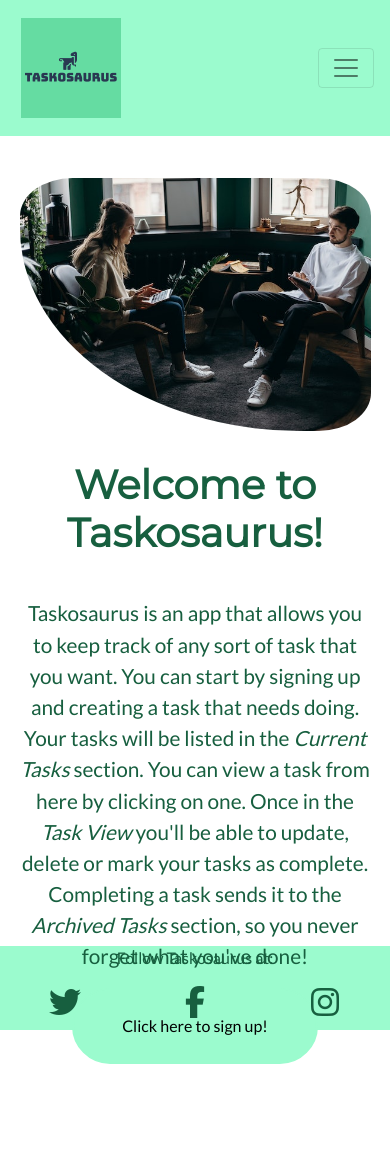
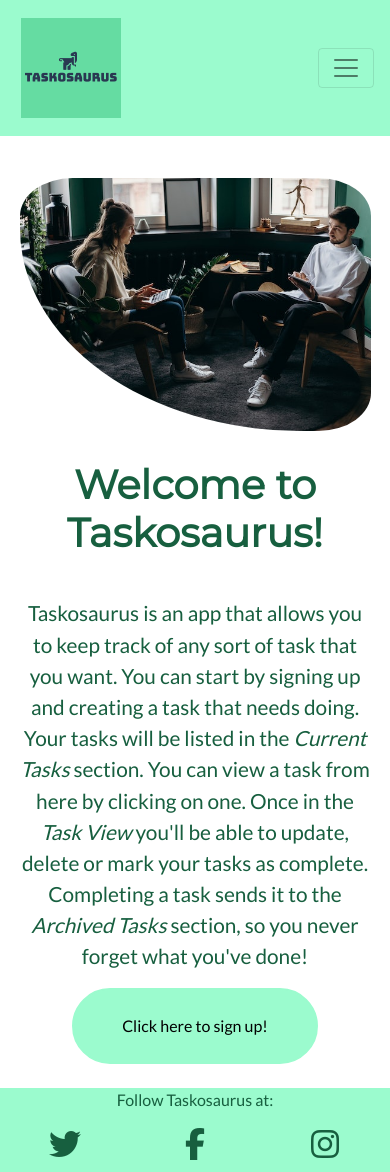
Before and after one commit to CarlG96/portfolio-project-5-frontend, a React (Create React App) app: page / in a window 390 px wide. Before the commit the page ends 1064 px from the top, so only its background shows below. Built offline with nearby package versions, Linux system fonts and the light colour scheme; no server answers; a web font is replaced by a local one.

Commit message:
style: change welcome page styling to be more responsive

```diff
--- a/src/components/WelcomeText.js
+++ b/src/components/WelcomeText.js
@@ -21,7 +21,7 @@ const WelcomeText = () => {
         You can view a task from here by clicking on one. Once in the <em>Task View</em> you'll be able to update, delete or mark your tasks as complete.
         Completing a task sends it to the <em>Archived Tasks</em> section, so you never forget what you've done!
       </p>
-      <Button className={`${btnStyles.Button} ${btnStyles.Wide} ${btnStyles.Bright}`}>
+      <Button className={`${btnStyles.Button} ${btnStyles.Wide} ${btnStyles.Bright} mb-3`}>
         <Link className={btnStyles.Link} to="/signin">Click here to sign up!</Link>
       </Button>
     </div>
--- a/src/styles/WelcomeText.module.css
+++ b/src/styles/WelcomeText.module.css
@@ -1,6 +1,5 @@
 .WelcomeText {
     width: 90%;
-    height: 60vh;
     margin: 0 auto;
     padding: 0;
     padding-top: 30px;
```
